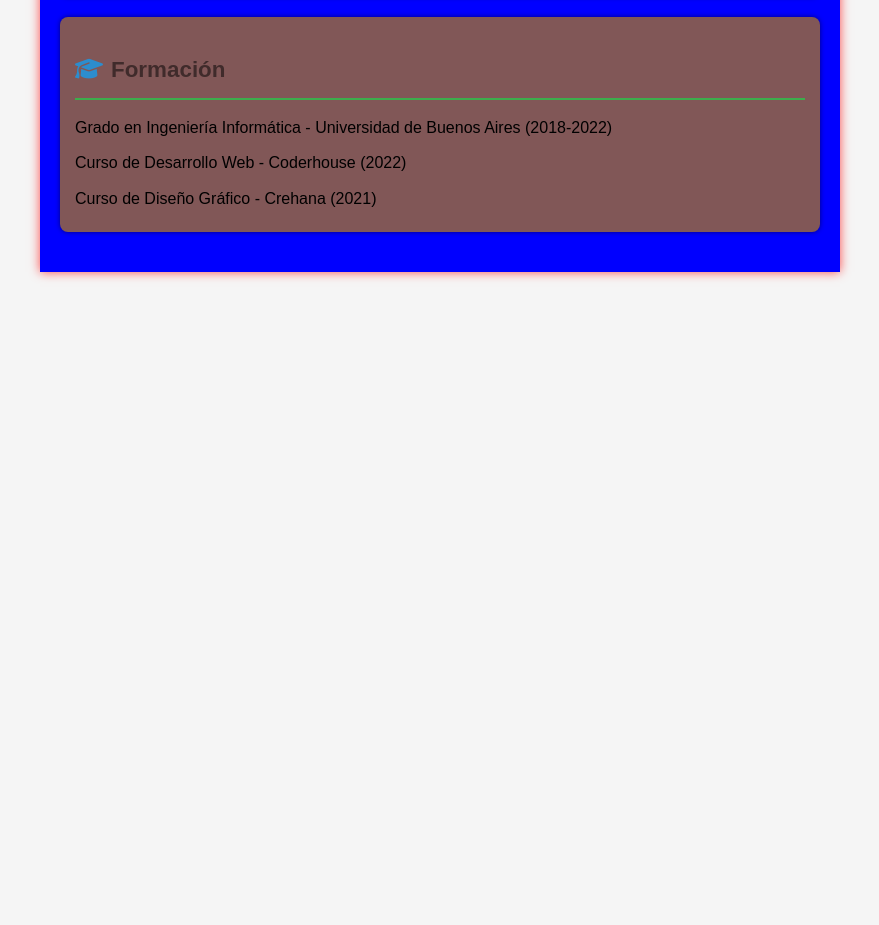
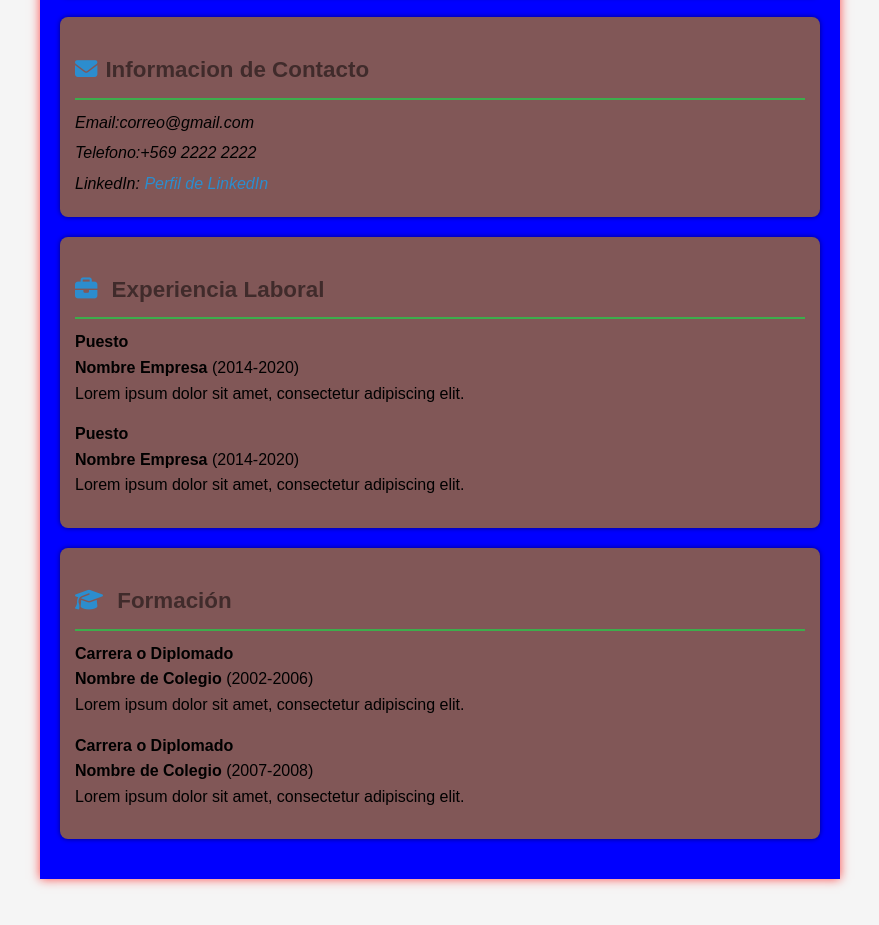
Before and after one commit to ValienteGhost/Clase-3-front, a plain HTML site: page index.html in a window 1280 px wide. Shown: the part 1137-2062 px from the top of the page, without its empty margins (200-1079 px from the left). Before the commit the page ends 1473 px from the top, so only its background shows below. Drawn offline with Linux system fonts and the light colour scheme; a web font is replaced by a local one.

Commit message:
Final Commit

```diff
--- a/index.html
+++ b/index.html
@@ -25,7 +25,7 @@
             <p>Desarrollador web con experiencia en HTML, CSS, JavaScript, PHP y MySQL. Conocimientos en diseño web y experiencia en el uso de herramientas de diseño gráfico como Adobe Photoshop y Adobe Illustrator.</p>
         </section>
         <section>
-            <h3><i class="fas fa-cogs">Hablidades</i></h3>
+            <h3><i class="fas fa-cogs"></i>Hablidades</h3>
             <hr>
             <ul>
                 <li>Trabajo en equipo</li>
@@ -43,13 +43,42 @@
             </ul>
         </section>
         <section>
-            <h3><i class="fas fa-graduation-cap"></i>Formación</h3>
+            <h3><i class="fas fa-envelope"></i>Informacion de Contacto</h3>
             <hr>
-            <ul>
-                <li>Grado en Ingeniería Informática - Universidad de Buenos Aires (2018-2022)</li>
-                <li>Curso de Desarrollo Web - Coderhouse (2022)</li>
-                <li>Curso de Diseño Gráfico - Crehana (2021)</li>
-            </ul>
+            <address>
+                <p>Email:correo@gmail.com</p>
+                <p>Telefono:+569 2222 2222</p>
+                <p>LinkedIn: <a href="#"> Perfil de LinkedIn</a></p>
+            </address>
+        </section>
+        <section>
+            <h3><i class="fas fa-briefcase"></i> Experiencia Laboral</h3>
+            <hr>
+            <article>
+                <h4>Puesto</h4>
+                <p><strong>Nombre Empresa</strong> (2014-2020)</p>
+                <p>Lorem ipsum dolor sit amet, consectetur adipiscing elit.</p>
+            </article>
+            <article>
+                <h4>Puesto</h4>
+                <p><strong>Nombre Empresa</strong> (2014-2020)</p>
+                <p>Lorem ipsum dolor sit amet, consectetur adipiscing elit.</p>
+            </article>
+        </section>
+
+        <section>
+            <h3><i class="fas fa-graduation-cap"></i> Formación</h3>
+            <hr>
+            <article>
+                <h4>Carrera o Diplomado</h4>
+                <p><strong>Nombre de Colegio</strong> (2002-2006)</p>
+                <p>Lorem ipsum dolor sit amet, consectetur adipiscing elit.</p>
+            </article>
+            <article>
+                <h4>Carrera o Diplomado</h4>
+                <p><strong>Nombre de Colegio</strong> (2007-2008)</p>
+                <p>Lorem ipsum dolor sit amet, consectetur adipiscing elit.</p>
+            </article>
         </section>
     </main>
 
--- a/style.css
+++ b/style.css
@@ -113,3 +113,14 @@ ul{
 ul li{
     padding: 5px 0;
 }
+address a{
+    color: #2c8dce;
+    text-decoration: none;
+}
+address p{
+    margin: 5px 0;
+}
+
+article{
+    margin-bottom: 15px;
+}
```
